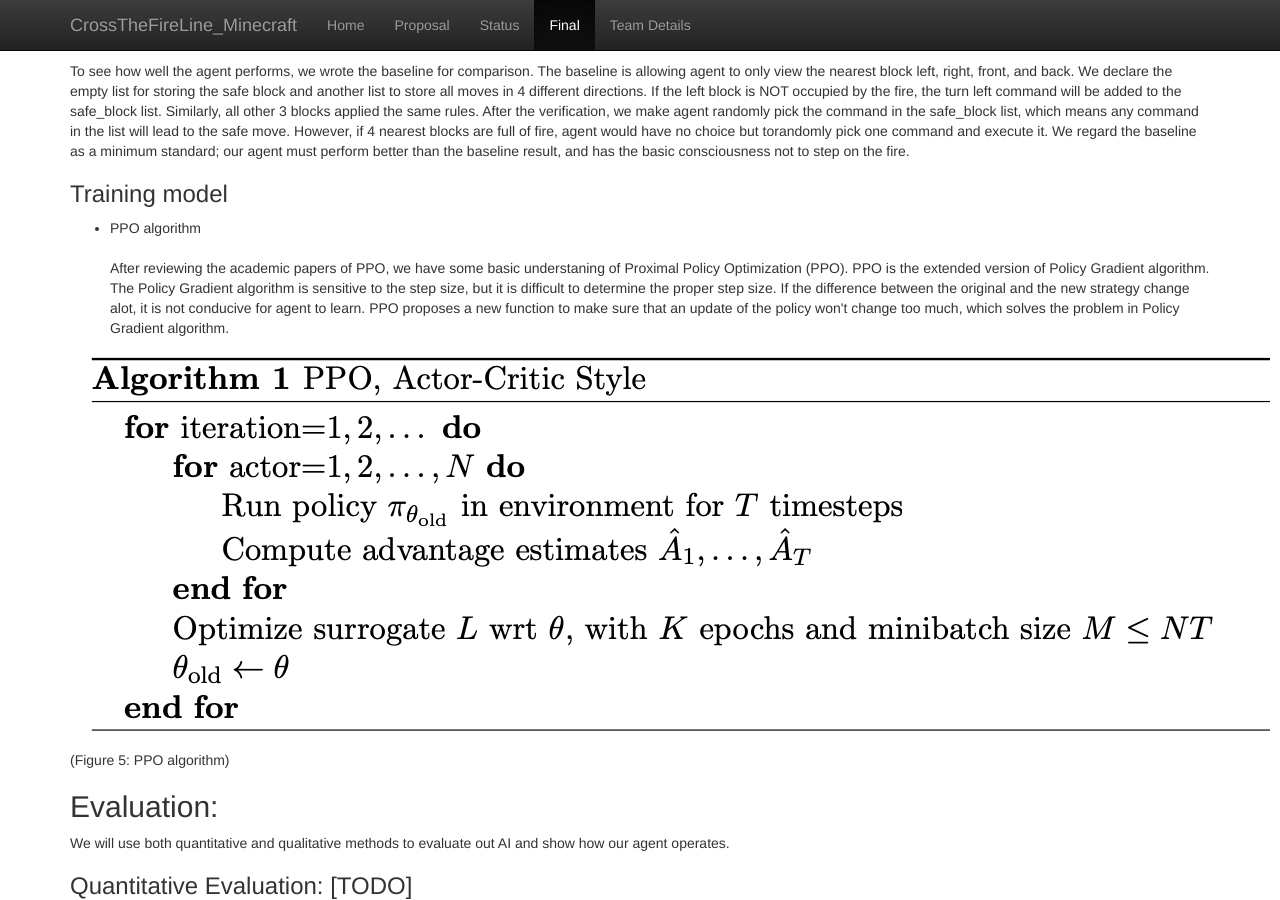
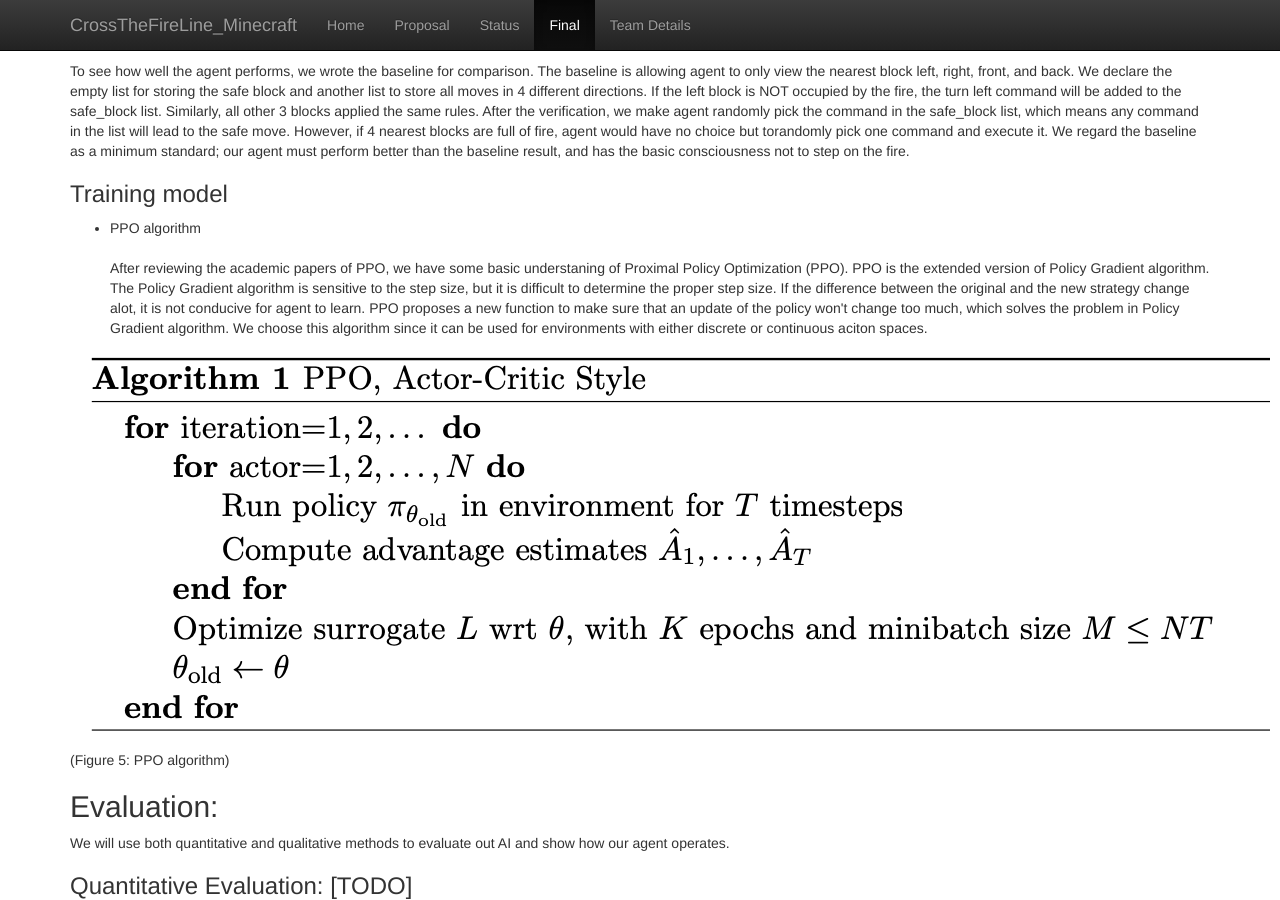
Before and after one commit to Chilly712/CrossTheFireLine_Minecraft, a Jekyll site: the page built from docs/final.md, in a window 1280 px wide and 900 px high, scrolled down 3765 px. Built offline with Jekyll 4.4.1, drawn with Linux system fonts in a browser that asks for light colours.

Commit message:
Update final.md

```diff
--- a/docs/final.md
+++ b/docs/final.md
@@ -58,6 +58,7 @@ To see how well the agent performs, we wrote the baseline for comparison. The ba
   <li>PPO algorithm</li>
 <br>
 After reviewing the academic papers of PPO, we have some basic understaning of Proximal Policy Optimization (PPO). PPO is the extended version of Policy Gradient algorithm. The Policy Gradient algorithm is sensitive to the step size, but it is difficult to determine the proper step size. If the difference between the original and the new strategy change alot, it is not conducive for agent to learn. PPO proposes a new function to make sure that an update of the policy won't change too much, which solves the problem in Policy Gradient algorithm.
+We choose this algorithm since it can be used for environments with either discrete or continuous aciton spaces.
 </ul>
 
 ![image](https://github.com/Chilly712/CrossTheFireLine_Minecraft/blob/main/docs/images/PPO%20algorithm.png)
```
